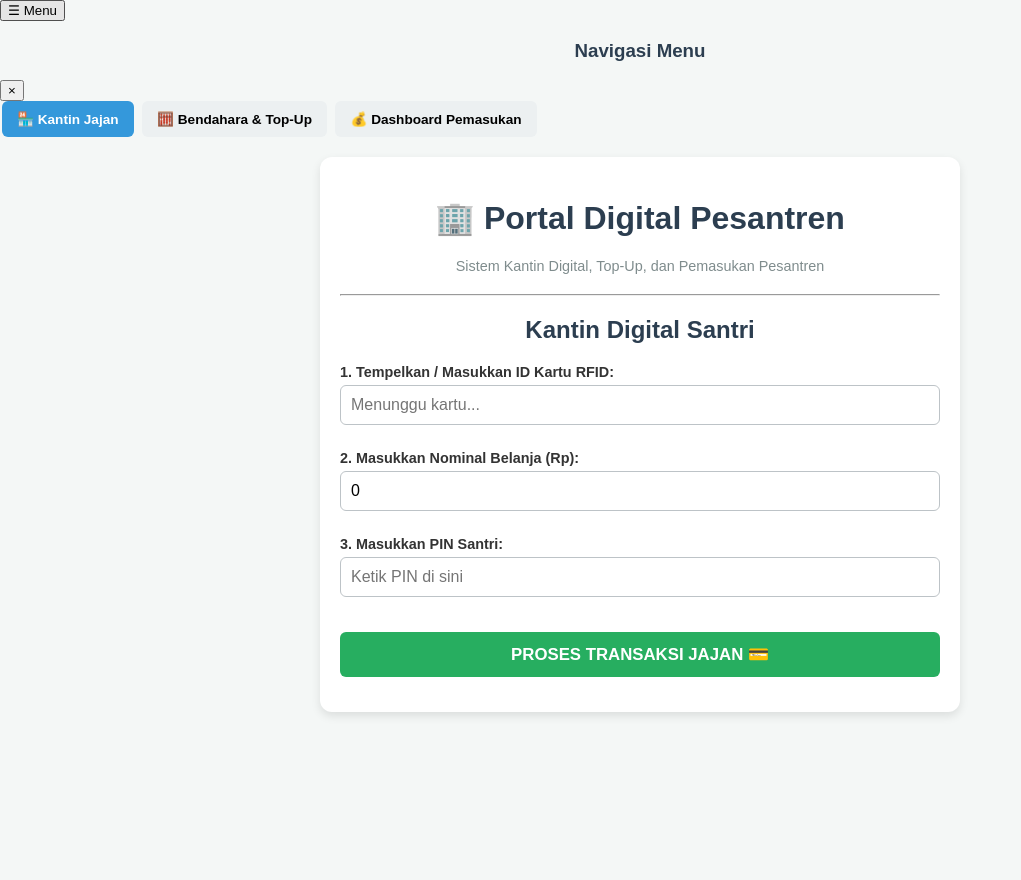
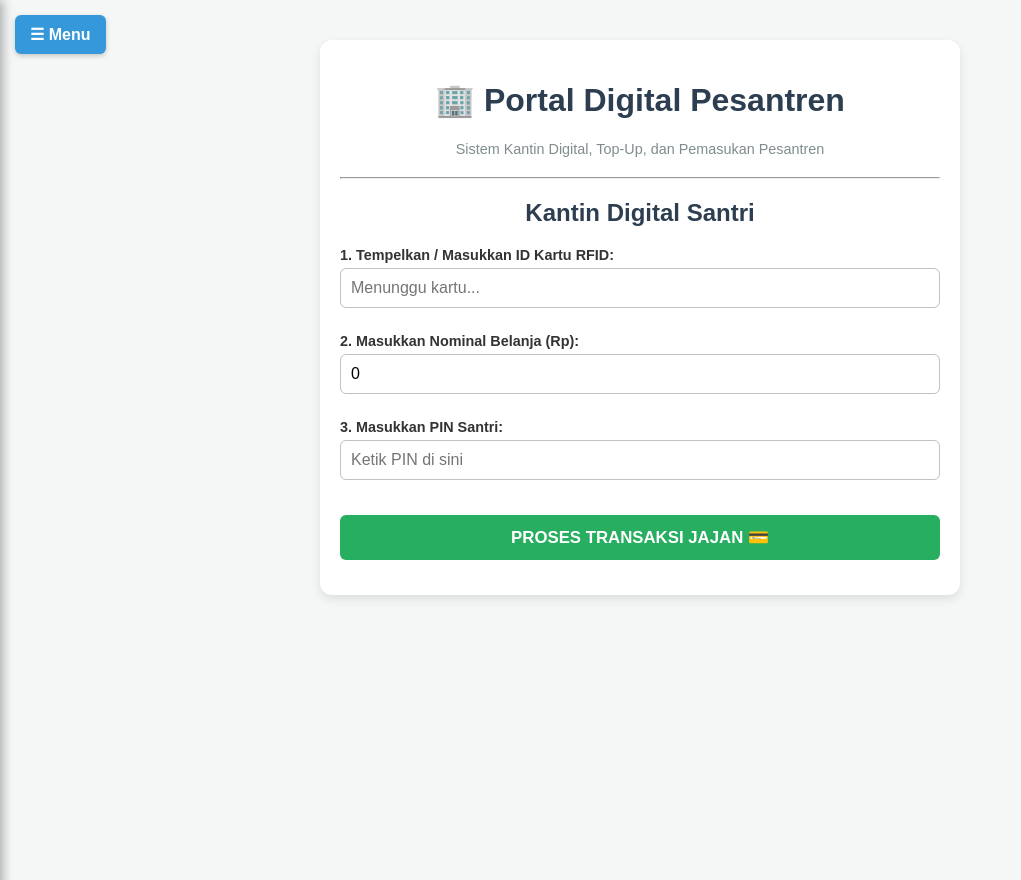
Before and after one commit to ismailafauzi/Portal-Kantin, a PHP site: page / in a window 1280 px wide. Shown: the whole page, without its empty margins (0-1021 px from the left). Run offline with PHP 8.4, Linux system fonts and the light colour scheme; some libraries are stand-ins or nearby versions.

Commit message:
Update style.css

```diff
--- a/style.css
+++ b/style.css
@@ -6,9 +6,117 @@ body {
     padding: 0;
 }
 
+/* Tombol Hamburger Sidebar */
+.sidebar-toggle {
+    position: fixed;
+    top: 15px;
+    left: 15px;
+    background: #3498db;
+    color: white;
+    border: none;
+    padding: 10px 15px;
+    font-size: 1rem;
+    font-weight: bold;
+    border-radius: 6px;
+    cursor: pointer;
+    z-index: 1001;
+    box-shadow: 0 2px 5px rgba(0,0,0,0.2);
+}
+
+.sidebar-toggle:hover {
+    background: #2980b9;
+}
+
+/* Desain Sidebar Tersembunyi */
+.sidebar {
+    height: 100%;
+    width: 260px;
+    position: fixed;
+    z-index: 1002;
+    top: 0;
+    left: -260px; /* Posisi tersembunyi di luar layar kiri */
+    background-color: #2c3e50;
+    overflow-x: hidden;
+    transition: 0.3s ease; /* Animasi geser halus */
+    padding-top: 20px;
+    box-shadow: 3px 0 10px rgba(0,0,0,0.3);
+}
+
+.sidebar.active {
+    left: 0; /* Muncul ke layar */
+}
+
+.sidebar-header {
+    display: flex;
+    justify-content: space-between;
+    align-items: center;
+    padding: 0 20px 15px 20px;
+    border-bottom: 1px solid #34495e;
+}
+
+.sidebar-header h3 {
+    color: white;
+    margin: 0;
+    font-size: 1.1rem;
+}
+
+.close-btn {
+    background: none;
+    border: none;
+    color: white;
+    font-size: 1.8rem;
+    cursor: pointer;
+}
+
+.sidebar-menu {
+    display: flex;
+    flex-direction: column;
+    padding: 15px;
+    gap: 10px;
+}
+
+/* Tombol Tab di dalam Sidebar */
+.tab-btn {
+    background: #34495e;
+    color: white;
+    border: none;
+    padding: 12px 15px;
+    cursor: pointer;
+    font-weight: bold;
+    border-radius: 6px;
+    transition: 0.2s;
+    text-align: left;
+    font-size: 0.95rem;
+}
+
+.tab-btn:hover {
+    background: #2980b9;
+}
+
+.tab-btn.active {
+    background: #3498db;
+}
+
+/* Latar Belakang Gelap (Overlay) */
+.overlay {
+    display: none;
+    position: fixed;
+    top: 0;
+    left: 0;
+    width: 100%;
+    height: 100%;
+    background: rgba(0, 0, 0, 0.5);
+    z-index: 1000;
+}
+
+.overlay.active {
+    display: block;
+}
+
+/* Konten Utama */
 .container {
     max-width: 600px;
-    margin: 20px auto;
+    margin: 40px auto;
     background: #ffffff;
     padding: 20px;
     border-radius: 12px;
@@ -25,33 +133,6 @@ h1, h2, h3 {
     color: #7f8c8d;
     font-size: 0.9rem;
     margin-bottom: 20px;
-}
-
-/* Tab Navigasi Utama */
-.tab-buttons {
-    display: flex;
-    justify-content: space-between;
-    margin-bottom: 20px;
-    border-bottom: 2px solid #ecf0f1;
-    padding-bottom: 10px;
-}
-
-.tab-btn {
-    background: #ecf0f1;
-    border: none;
-    padding: 10px 15px;
-    cursor: pointer;
-    font-weight: bold;
-    border-radius: 6px;
-    transition: 0.3s;
-    flex: 1;
-    margin: 0 2px;
-    font-size: 0.85rem;
-}
-
-.tab-btn.active, .sub-tab-btn.active {
-    background: #3498db;
-    color: white;
 }
 
 .tab-content, .sub-content {
@@ -130,6 +211,7 @@ button.btn-primary:hover {
 .sub-tabs {
     display: flex;
     margin-bottom: 15px;
+    gap: 5px;
 }
 
 .sub-tab-btn {
@@ -139,11 +221,15 @@ button.btn-primary:hover {
     cursor: pointer;
     flex: 1;
     font-size: 0.8rem;
-    margin: 0 2px;
     border-radius: 4px;
+    color: #333;
 }
 
-/* Metrics & Table */
+.sub-tab-btn.active {
+    background: #3498db;
+    color: white;
+}
+
 .metrics-container {
     display: flex;
     gap: 10px;
```
